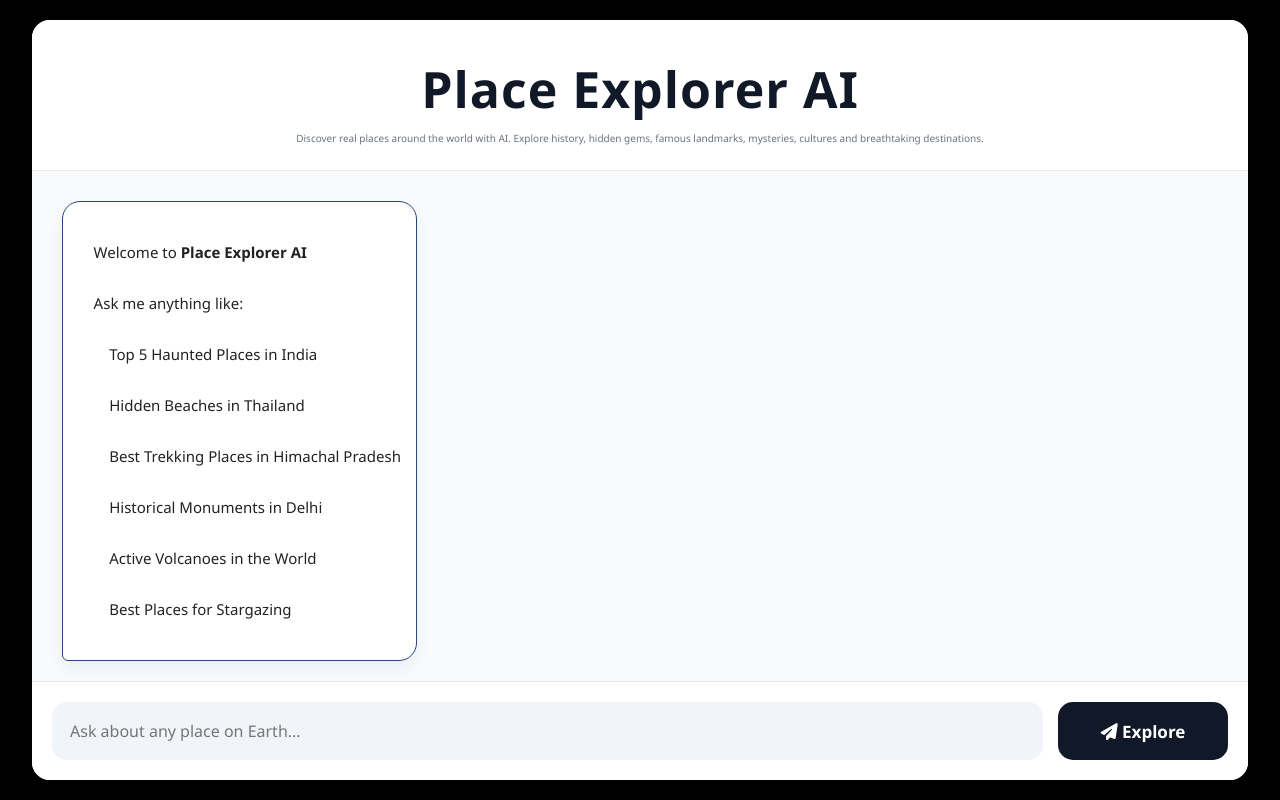
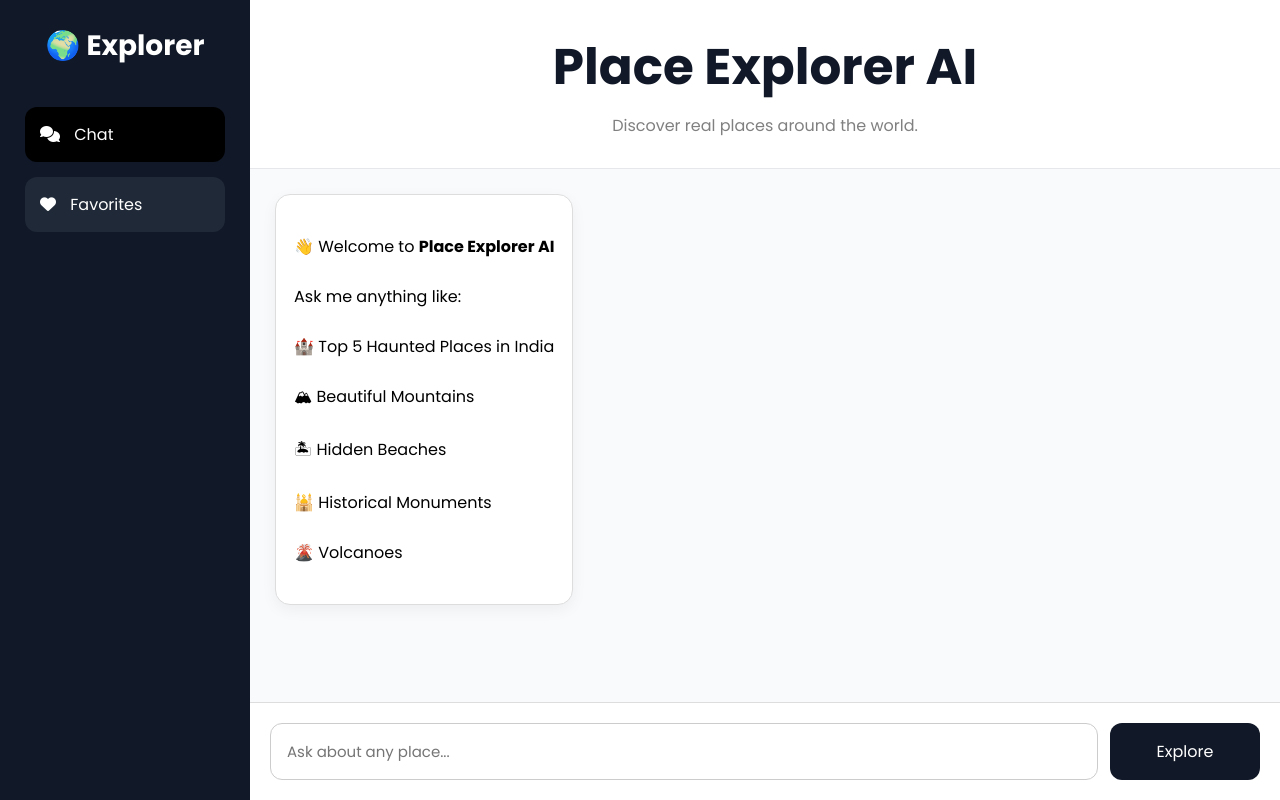
Before and after one commit to PraneethaSai-19/AI_Place_Explorer, a Flask app: page / in a window 1280 px wide. Run offline with Flask 3, Linux system fonts and the light colour scheme.

Commit message:
Added 'Favorites' feature

```diff
--- a/app.py
+++ b/app.py
@@ -1,53 +1,103 @@
 from flask import Flask, render_template, request, jsonify
 import ollama
+import json
+import os
 
 app = Flask(__name__)
 
+current_place = {}
+FAVORITES_FILE = "favorites.json"
+def load_favorites():
+    if not os.path.exists(FAVORITES_FILE):
+        return []
+    with open(FAVORITES_FILE, "r") as f:
+        return json.load(f)
+
+def save_favorites(data):
+    with open(FAVORITES_FILE, "w") as f:
+        json.dump(data, f, indent=4)
 @app.route("/")
 def home():
     return render_template("index.html")
-
-
 @app.route("/chat", methods=["POST"])
 def chat():
+    global current_place
+    user_input = request.json["message"]
+    save_commands = [
+        "save this place",
+        "save this",
+        "save it",
+        "bookmark this place",
+        "bookmark it",
+        "favorite this place",
+        "add this to favorites",
+        "add to favorites"
+    ]
+    if user_input.lower() in save_commands:
+        if current_place == {}:
+            return jsonify({
+                "response":"There is no place to save."
+            })
+        print(current_place)
+        favorites = load_favorites()
+        already_exists = any(
+            place["name"].lower() == current_place["name"].lower()
+            for place in favorites
+        )
+        if already_exists:
+            return jsonify({
+                "response":"⭐ This place is already in your favorites."
+            })
+        favorites.append(current_place)
+        save_favorites(favorites)
+        return jsonify({
+            "response":f"✅ {current_place['name']} has been added to Favorites."
+        })
+    prompt = f"""
+You are a Perfect Place Explorer AI.
 
-    user_input = request.json["message"]
+The user has already asked a question.
 
-    prompt = f"""
+Answer the question directly.
 
-You are Place Explorer AI.
+Rules:
 
+- Never ask follow-up questions.
+- Never introduce yourself or greet user when user asks any question.
+- Never ask "What would you like to know?"
+- Never ask for clarification.
+- Never greet unless the user ONLY says:
+  hi
+  hello
+  hey
+  good morning
+  good evening
 
+If the user greets Reply ONLY:
+"Hi! 👋 I'm Place Explorer AI. How can I help you today?"
 
-Your job is to identify what the user wants and answer directly.
+Otherwise answer directly.
+Mention only REAL places.
+For every place provide:
 
-Instructions:
-- Never ask follow-up questions.
-- Never ask for clarification.
-- Never say "I'd love to help."
-- Never say "What would you like to know?"
-- Always provide the requested information immediately.
-- Only mention real places that exist on Earth.
-- If the user asks for N places, return exactly N places.
-- If no such place exists, reply:
-"There is no such place on Earth."
-- Be concise and informative.
-- Add Related emojis to your responses.
--if user greets you Reply ONLY with a short greeting and introduction like "Hi! 👋 I'm Place Explorer AI. How can I help you today?"
-- Mention:
-    • Place Name
-    • State/Country
-    • Short history
-    • Why it is famous
-      Give Story of the place in 5-6 lines
-    • Exact location (city/state or coordinates if known)
-- Do not invent facts.
-- Do not mention that you are an AI.
+Place Name
+State/Country
+Short History
+Why Famous
+Story
+Exact Location
 
+Never invent facts.
 
-    User Request:
-    {user_input}
-    """
+Never mention you are an AI.
+Rule :
+- Don't add unnecessary details when you greet user back just say "Hi! 👋 I'm Place Explorer AI. How can I help you today?"
+- add relevant emojis .
+- Don't hallucinate .
+- Provide correct details and location.
+User:
+{user_input}
+"""
     response = ollama.chat(
         model="llama3.2",
         messages=[
@@ -58,10 +108,31 @@ Instructions:
         ]
     )
 
+    ai_response = response.message.content.strip()
+    print(ai_response)
+
+    current_place = {
+        "name": "Unknown",
+        "location": "Unknown",
+        "history": ai_response
+    }
+
+    lines = [line.strip() for line in ai_response.split("\n") if line.strip()]
+    if len(lines) > 0:
+        current_place["name"] = lines[0].replace("📍", "").strip()
+    for line in lines:
+        if "Exact Location" in line:
+            if ":" in line:
+                current_place["location"] = line.split(":", 1)[1].strip()
+            break
+    print(current_place)
     return jsonify({
-        "response": response.message.content
+        "response": ai_response
     })
 
+@app.route("/favorites", methods=["GET"])
+def favorites():
+    return jsonify(load_favorites())
 
 if __name__=="__main__":
     app.run(debug=True)
--- a/static/script.js
+++ b/static/script.js
@@ -2,6 +2,7 @@ const chatBox = document.getElementById("chatBox");
 
 async function sendMessage() {
   const input = document.getElementById("userInput");
+
   const text = input.value.trim();
 
   if (text === "") return;
@@ -9,6 +10,15 @@ async function sendMessage() {
   addMessage(text, "user");
 
   input.value = "";
+  const loading = document.createElement("div");
+  loading.className = "message bot";
+  loading.id = "loading";
+
+  loading.innerHTML = "<span>Typing...</span>";
+
+  chatBox.appendChild(loading);
+
+  chatBox.scrollTop = chatBox.scrollHeight;
 
   const response = await fetch("/chat", {
     method: "POST",
@@ -22,19 +32,80 @@ async function sendMessage() {
 
   const data = await response.json();
 
+  document.getElementById("loading").remove();
+
   addMessage(data.response, "bot");
+
+  chatBox.scrollTop = chatBox.scrollHeight;
+
+  loadFavorites();
 }
 
 function addMessage(message, type) {
   const div = document.createElement("div");
 
-  div.classList.add("message", type);
+  div.className = `message ${type}`;
 
   div.innerHTML = `<span>${message}</span>`;
 
   chatBox.appendChild(div);
+}
 
+function showChat() {
+  document.getElementById("chatSection").style.display = "flex";
+  document.getElementById("favoritesSection").style.display = "none";
+
+  const chatBox = document.getElementById("chatBox");
   chatBox.scrollTop = chatBox.scrollHeight;
+}
+async function showFavorites() {
+  document.getElementById("chatSection").style.display = "none";
+  document.getElementById("favoritesSection").style.display = "block";
+
+  await loadFavorites();
+
+  document.getElementById("favoritesSection").scrollTop = 0;
+}
+async function loadFavorites() {
+  const response = await fetch("/favorites");
+
+  const favorites = await response.json();
+
+  const container = document.getElementById("favoritesList");
+
+  container.innerHTML = "";
+
+  if (favorites.length === 0) {
+    container.innerHTML = `
+            <p>No favorite places yet ❤️</p>
+        `;
+
+    return;
+  }
+
+  favorites.forEach((place) => {
+    container.innerHTML += `
+
+        <div class="favorite-card">
+
+            <h3>📍 ${place.name}</h3>
+
+            <p><strong>Location:</strong><br>${place.location}</p>
+
+            <button onclick="viewPlace(\`${place.history}\`)">
+                View Details
+            </button>
+
+        </div>
+
+        `;
+  });
+}
+
+function viewPlace(history) {
+  showChat();
+
+  addMessage(history, "bot");
 }
 
 document.getElementById("userInput").addEventListener("keypress", function (e) {
@@ -42,3 +113,5 @@ document.getElementById("userInput").addEventListener("keypress", function (e) {
     sendMessage();
   }
 });
+
+loadFavorites();
--- a/static/styles.css
+++ b/static/styles.css
@@ -2,172 +2,259 @@
     margin:0;
     padding:0;
     box-sizing:border-box;
-    font-family:"Segoe UI", Arial, sans-serif;
+    font-family:"Poppins",sans-serif;
 }
 
 body{
-    background:#000000;
-    display:flex;
-    justify-content:center;
-    align-items:center;
+    background:#eef2f7;
     height:100vh;
 }
-
-/* Main Container */
-
 .container{
-    width:95%;
-    height:95vh;
-    background:#fff;
-    border-radius:18px;
-    overflow:hidden;
+    display:flex;
+    width:100%;
+    height:100vh;
+    overflow: hidden;
+}
+.sidebar{
+    width:250px;
+    background:#111827;
+    color:white;
     display:flex;
     flex-direction:column;
-    box-shadow:0 15px 40px rgba(0,0,0,.12);
+    padding:25px;
 }
 
-/* Header */
+.sidebar h2{
+    text-align:center;
+    margin-bottom:40px;
+    font-size:28px;
+}
+
+.menu-btn{
+    width:100%;
+    padding:15px;
+    margin-bottom:15px;
+    border:none;
+    border-radius:12px;
+    background:#1f2937;
+    color:white;
+    font-size:16px;
+    cursor:pointer;
+    transition:.3s;
+    text-align:left;
+}
+
+.menu-btn i{
+    margin-right:10px;
+}
+
+.menu-btn:hover{
+    background:#374151;
+}
+
+.active{
+    background:#000;
+}
+
+.main-content{
+    flex:1;
+    display:flex;
+    flex-direction:column;
+    height:100vh;
+    overflow:hidden;
+    background:white;
+}
 
 .header{
-    background:#ffffff;
-    padding:35px 20px 25px;
+    padding:30px;
     text-align:center;
     border-bottom:1px solid #e5e7eb;
 }
 
 .header h1{
     font-size:50px;
-    font-weight:800;
+    font-weight:700;
     color:#111827;
-    letter-spacing:1px;
 }
 
 .header p{
+    color:gray;
     margin-top:8px;
-    font-size:10px;
-    color:#6b7280;
-    font-weight:400;
+    font-size:16px;
 }
-
-/* Chat Area */
 
 .chat-box{
     flex:1;
     overflow-y:auto;
-    padding:30px;
+    padding:25px;
     background:#f8fafc;
-    scroll-behavior:smooth;
+}
+#chatSection{
+    display:flex;
+    flex-direction:column;
+    flex:1;
+    overflow:hidden;
+}
+#favoritesSection{
+    flex:1;
+    overflow-y:auto;
+    padding:25px;
 }
 
-/* Messages */
-
 .message{
-    display:flex;
     margin-bottom:20px;
 }
 
 .user{
-    justify-content:flex-end;
-}
-
-.bot{
-    justify-content:flex-start;
-}
-
-/* Bubble */
-
-.message span{
-    max-width:75%;
-    padding:12px 15px;
-    border-radius:18px;
-    line-height:1.7;
-    font-size:15px;
-    white-space:pre-wrap;
-    word-wrap:break-word;
+    text-align:right;
 }
 
 .user span{
+    display:inline-block;
     background:#111827;
     color:white;
-    border-bottom-right-radius:6px;
-    box-shadow:0 10px 25px rgba(0,0,0,.15);
+    padding:14px 18px;
+    border-radius:15px;
+    max-width:75%;
+    white-space:pre-wrap;
 }
 
 .bot span{
+    display:inline-block;
     background:white;
-    color:#222;
-    border:1px solid #27457f;
-    border-bottom-left-radius:6px;
-    box-shadow:0 8px 18px rgba(0,0,0,.05);
+    border:1px solid #ddd;
+    padding:14px 18px;
+    border-radius:15px;
+    max-width:75%;
+    white-space:pre-wrap;
+    box-shadow:0 5px 15px rgba(0,0,0,.05);
 }
-
-/* Images */
-
-.place-image{
-    width:260px;
-    border-radius:12px;
-    margin-top:12px;
-    box-shadow:0 8px 18px rgba(0,0,0,.15);
-}
-
-/* Input Area */
 
 .input-area{
     display:flex;
-    gap:15px;
+    gap:12px;
     padding:20px;
     background:white;
-    border-top:1px solid #e5e7eb;
+    border-top:1px solid #ddd;
+
+    position:sticky;
+    bottom:0;
 }
-
-/* Input */
-
 .input-area input{
     flex:1;
-    border:none;
+    padding:16px;
+    border-radius:12px;
+    border:1px solid #ccc;
     outline:none;
-    background:#f1f5f9;
-    padding:18px;
-    border-radius:15px;
-    font-size:16px;
-    transition:.3s;
+    font-size:15px;
 }
 
 .input-area input:focus{
-    background:white;
     border:2px solid #111827;
 }
 
-/* Button */
-
 .input-area button{
-    width:170px;
+    width:150px;
     border:none;
-    border-radius:15px;
+    border-radius:12px;
     background:#111827;
     color:white;
-    font-size:17px;
-    font-weight:600;
+    font-size:16px;
     cursor:pointer;
     transition:.3s;
 }
 
 .input-area button:hover{
-    background:#000;
-    transform:translateY(-2px);
+    background:black;
+}
+.favorites-title{
+    font-size:28px;
+    font-weight:600;
+    padding:25px;
 }
 
-/* Scrollbar */
+#favoritesList{
+    display:grid;
+    grid-template-columns:repeat(auto-fill,minmax(260px,1fr));
+    gap:20px;
+}
+.favorite-card{
+    background:white;
+    border-radius:15px;
+    padding:20px;
+    box-shadow:0 8px 20px rgba(0,0,0,.08);
+    transition:.3s;
+}
 
+.favorite-card:hover{
+    transform:translateY(-5px);
+}
+
+.favorite-card h3{
+    color:#111827;
+    margin-bottom:10px;
+}
+
+.favorite-card p{
+    color:#555;
+    font-size:14px;
+    margin-bottom:8px;
+}
+
+.favorite-card button{
+    width:100%;
+    margin-top:10px;
+    padding:10px;
+    border:none;
+    background:#111827;
+    color:white;
+    border-radius:8px;
+    cursor:pointer;
+}
+
+.favorite-card button:hover{
+    background:black;
+}
 .chat-box::-webkit-scrollbar{
     width:8px;
 }
 
-.chat-box::-webkit-scrollbar-track{
-    background:transparent;
+.chat-box::-webkit-scrollbar-thumb{
+    background:#bbb;
+    border-radius:20px;
+}
+@media(max-width:900px){
+
+.sidebar{
+    width:80px;
 }
 
-.chat-box::-webkit-scrollbar-thumb{
-    background:#cbd5e1;
-    border-radius:20px;
+.sidebar h2{
+    display:none;
 }
+
+.menu-btn{
+    text-align:center;
+}
+
+.menu-btn i{
+    margin:0;
+}
+
+.menu-btn{
+    font-size:0;
+}
+
+.menu-btn i{
+    font-size:18px;
+}
+
+.header h1{
+    font-size:34px;
+}
+
+.user span,
+.bot span{
+    max-width:90%;
+}
+}
--- a/templates/index.html
+++ b/templates/index.html
@@ -6,79 +6,73 @@
     <title>Place Explorer AI</title>
 
     <link rel="stylesheet" href="{{ url_for('static', filename='styles.css') }}">
-
-    <!-- Google Font -->
     <link href="https://fonts.googleapis.com/css2?family=Poppins:wght@300;400;500;600;700;800&display=swap" rel="stylesheet">
-
-    <!-- Icons -->
     <link rel="stylesheet"
           href="https://cdnjs.cloudflare.com/ajax/libs/font-awesome/6.5.2/css/all.min.css">
+
 </head>
 
 <body>
 
 <div class="container">
-
-    <!-- Header -->
+    <div class="sidebar">
+        <h2>🌍 Explorer</h2>
+        <button class="menu-btn active" onclick="showChat()">
+            <i class="fa-solid fa-comments"></i>
+            Chat
+        </button>
+        <button class="menu-btn" onclick="showFavorites()">
+            <i class="fa-solid fa-heart"></i>
+            Favorites
+        </button>
+    </div>
+    <div class="main-content">
         <div class="header">
-
-
             <h1>Place Explorer AI</h1>
-
             <p>
-            Discover real places around the world with AI.
-            Explore history, hidden gems, famous landmarks, mysteries,
-            cultures and breathtaking destinations.
+                Discover real places around the world.
             </p>
-
         </div>
-
-    <!-- Chat Area -->
-
+        <div id="chatSection">
             <div class="chat-box" id="chatBox">
-
                 <div class="message bot">
                     <span>
-    Welcome to <b>Place Explorer AI</b>
+👋 Welcome to <b>Place Explorer AI</b>
 
 Ask me anything like:
 
-        Top 5 Haunted Places in India
+🏰 Top 5 Haunted Places in India
 
-        Hidden Beaches in Thailand
+🏔 Beautiful Mountains
 
-        Best Trekking Places in Himachal Pradesh
+🏝 Hidden Beaches
 
-        Historical Monuments in Delhi
+🕌 Historical Monuments
 
-        Active Volcanoes in the World
-
-        Best Places for Stargazing
+🌋 Volcanoes
                     </span>
                 </div>
-
             </div>
-
-    <!-- Input -->
-
             <div class="input-area">
-
                 <input
                     type="text"
                     id="userInput"
-            placeholder="Ask about any place on Earth..."
+                    placeholder="Ask about any place..."
                 >
-
                 <button onclick="sendMessage()">
-            <i class="fa-solid fa-paper-plane"></i>
                     Explore
                 </button>
-
             </div>
-
         </div>
-
+        <div id="favoritesSection" style="display:none;">
+            <div class="favorites-title">
+                My Favorite Places
+            </div>
+            <div id="favoritesList">
+            </div>
+        </div>
+    </div>
+</div>
 <script src="{{ url_for('static', filename='script.js') }}"></script>
-
 </body>
 </html>
```
Also changed, not shown: favorites.json (added, +17 -0 lines). Lines whose indentation alone changed are shown as unchanged.
